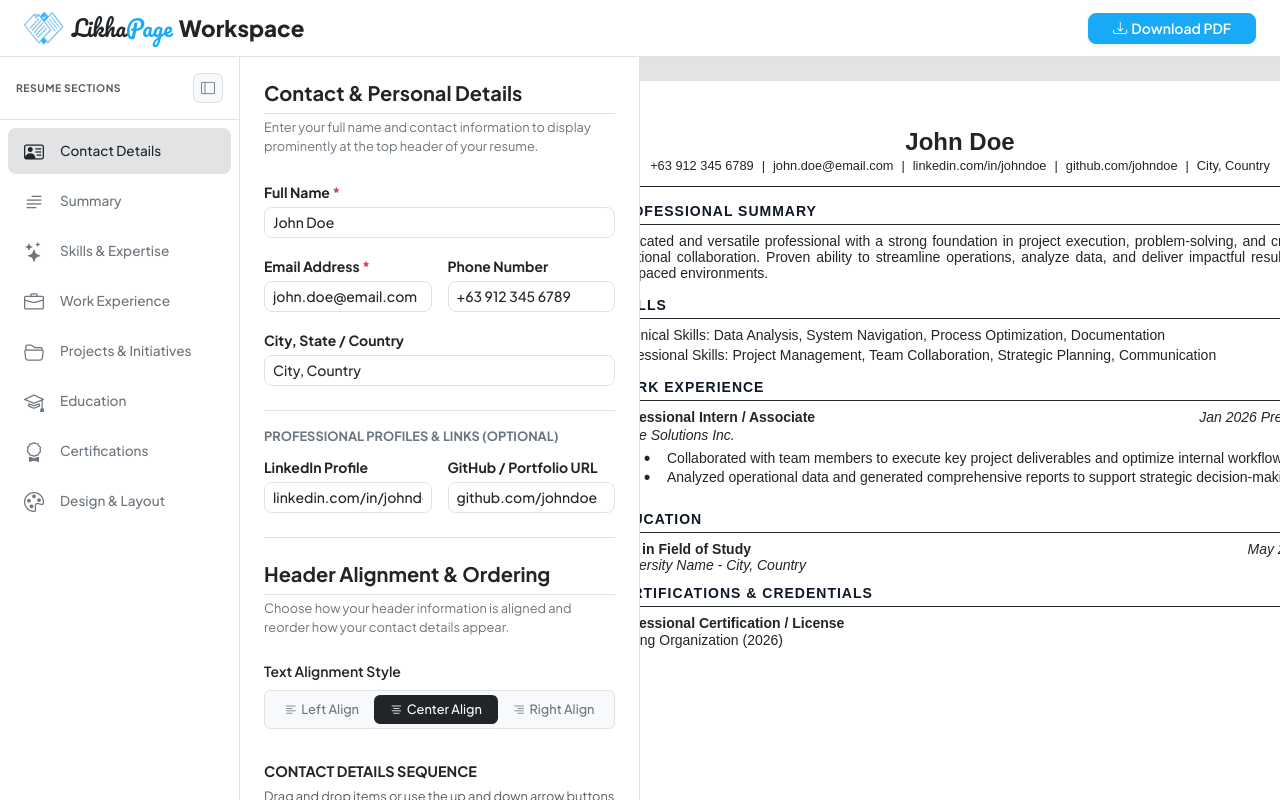
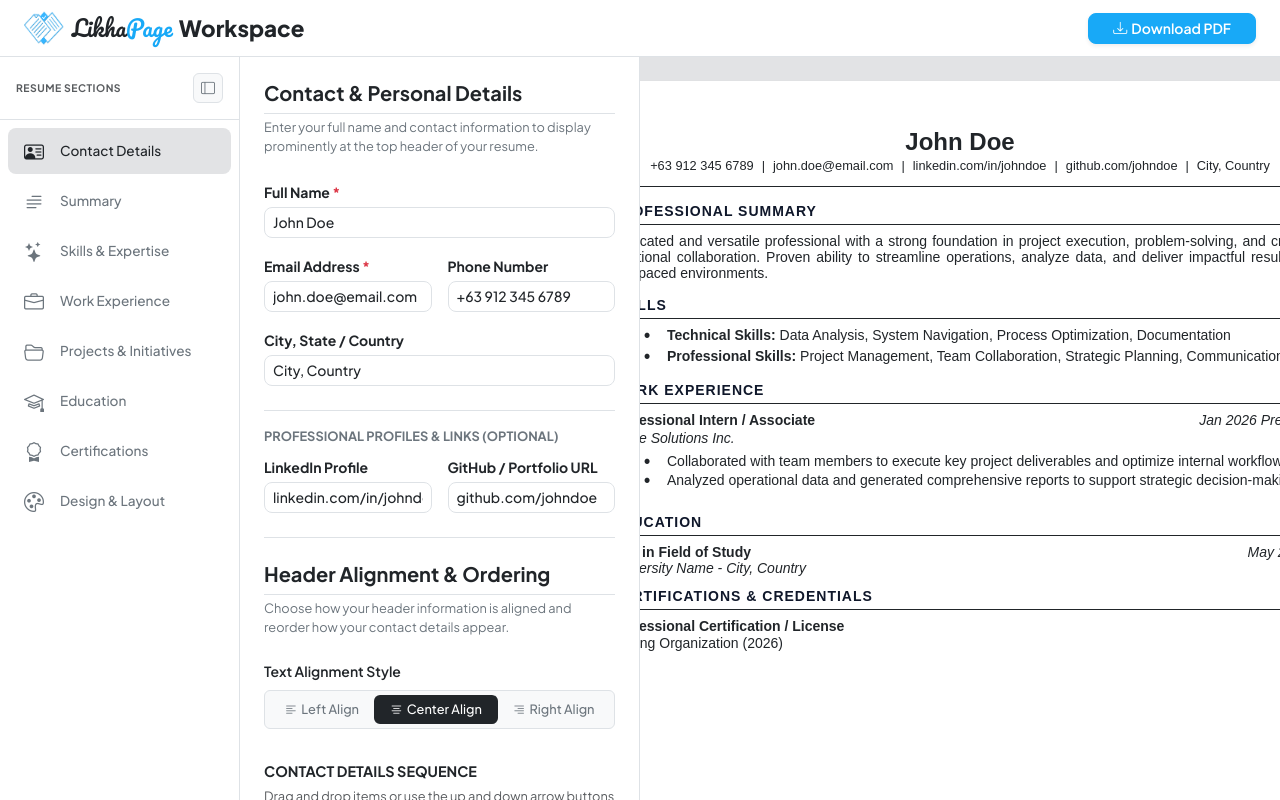
Before and after one commit to rtch-cntlls/ATSDraft--Resume-Builder, a Next.js app: page /builder in a window 1280 px wide. Built offline with nearby package versions, Linux system fonts and the light colour scheme.

Commit message:
update resume preview and layout skills

```diff
--- a/src/app/builder/components/resumepreview.js
+++ b/src/app/builder/components/resumepreview.js
@@ -95,9 +95,12 @@ export default function ResumePreview({ resumeData }) {
             <div className="d-flex flex-column gap-1" style={{ fontFamily: activeFontFamily }}>
               {skillsConfig.categories.map((cat, idx) => (
                 cat.title || cat.items ? (
-                  <div key={idx} className="small text-dark" style={{ fontFamily: activeFontFamily, fontSize: `calc(0.875rem * ${scaleFactor})`, lineHeight: '1.15' }}>
-                    <span style={{ fontFamily: activeFontFamily }}>{cat.title}: </span>
-                    <span className="fw-normal" style={{ fontFamily: activeFontFamily }}>{cat.items}</span>
+                  <div key={idx} className="small text-dark d-flex align-items-start" style={{ fontFamily: activeFontFamily, fontSize: `calc(0.875rem * ${scaleFactor})`, lineHeight: '1.15' }}>
+                    <span className="text-center fw-bold flex-shrink-0 ms-4 me-2" style={{ width: '1.5rem', fontSize: '1.1rem', fontFamily: activeFontFamily, lineHeight: '1' }}>•</span>
+                    <div className="flex-grow-1" style={{ fontFamily: activeFontFamily, lineHeight: '1.15' }}>
+                      {cat.title && <span className="fw-bold" style={{ fontFamily: activeFontFamily }}>{cat.title}: </span>}
+                      <span className="fw-normal" style={{ fontFamily: activeFontFamily }}>{cat.items}</span>
+                    </div>
                   </div>
                 ) : null
               ))}
@@ -117,7 +120,7 @@ export default function ResumePreview({ resumeData }) {
                       {itemList.map((item, i) => (
                         <div key={i} className="col ps-0" style={{ fontFamily: activeFontFamily }}>
                           <div className="d-flex align-items-center" style={{ fontFamily: activeFontFamily }}>
-                            <span className="me-2 fw-bold" style={{ fontSize: '1.1rem', fontFamily: activeFontFamily, lineHeight: '1' }}>•</span>
+                            <span className="ms-3 me-3 fw-bold" style={{ fontSize: '1.1rem', fontFamily: activeFontFamily, lineHeight: '1' }}>•</span>
                             <span style={{ fontFamily: activeFontFamily }}>{item}</span>
                           </div>
                         </div>
```
